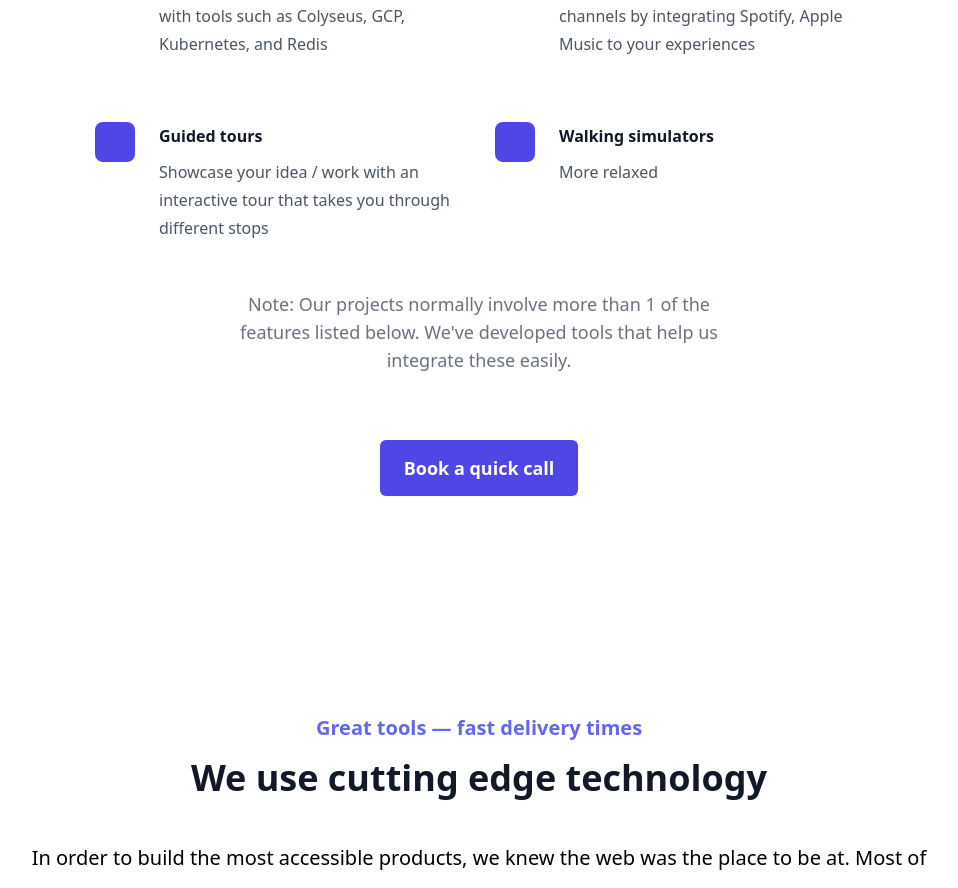
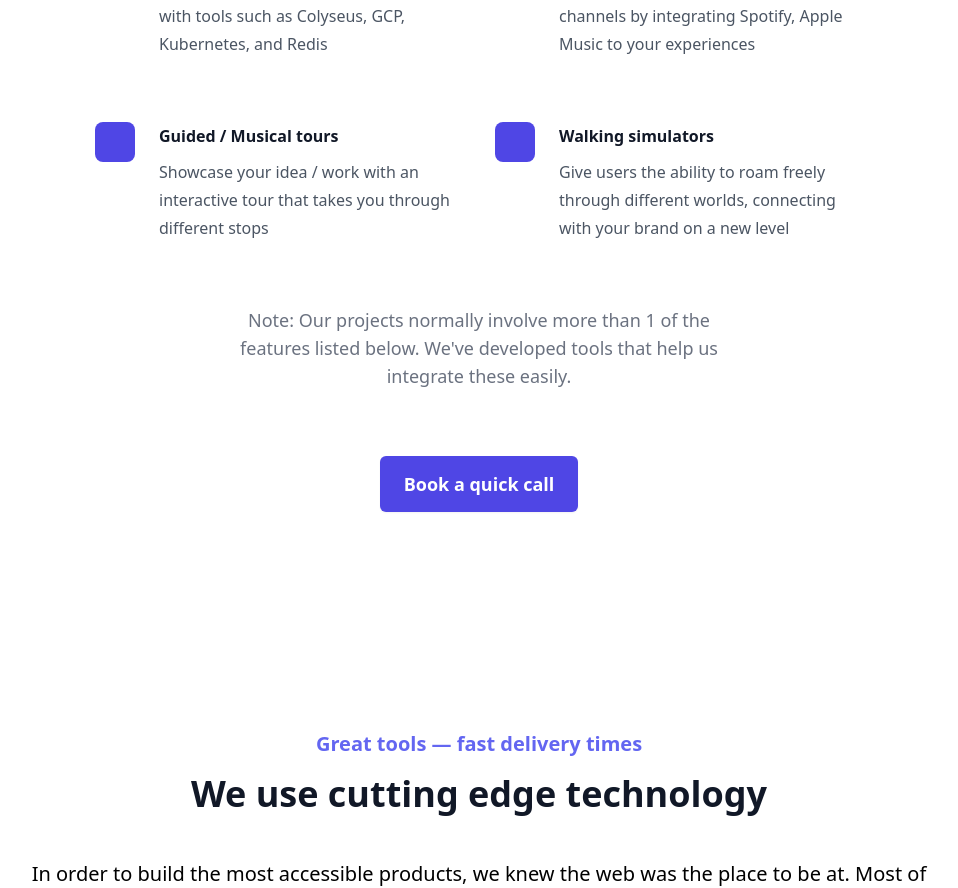
Before and after one commit to kngfshr/portfolio, a SvelteKit app: page / in a window 1280 px wide. Shown: the part 2426-3314 px from the top of the page, without its empty margins (161-1119 px from the left). Built offline with nearby package versions, Linux system fonts and the light colour scheme; some icons are missing.

Commit message:
refactor: Copy

```diff
--- a/src/routes/+page.svelte
+++ b/src/routes/+page.svelte
@@ -204,7 +204,7 @@
 					<div class="feature-icon-wrapper">
 						<Tooltip color="white" />
 					</div>
-					Guided tours
+					Guided / Musical tours
 				</dt>
 				<dd class="mt-2 text-base leading-7 text-gray-600">
 					Showcase your idea / work with an interactive tour that takes you through different stops
@@ -217,10 +217,13 @@
 					</div>
 					Walking simulators
 				</dt>
-				<dd class="mt-2 text-base leading-7 text-gray-600">More relaxed</dd>
+				<dd class="mt-2 text-base leading-7 text-gray-600">
+					Give users the ability to roam freely through different worlds, connecting with your brand
+					on a new level
+				</dd>
 			</div>
 		</dl>
-		<p class="mt-12 text-md md:text-lg text-gray-500 max-w-lg text-center mx-auto">
+		<p class="mt-16 text-md md:text-lg text-gray-500 max-w-lg text-center mx-auto">
 			Note: Our projects normally involve more than 1 of the features listed below. We've developed
 			tools that help us integrate these easily.
 		</p>
```
